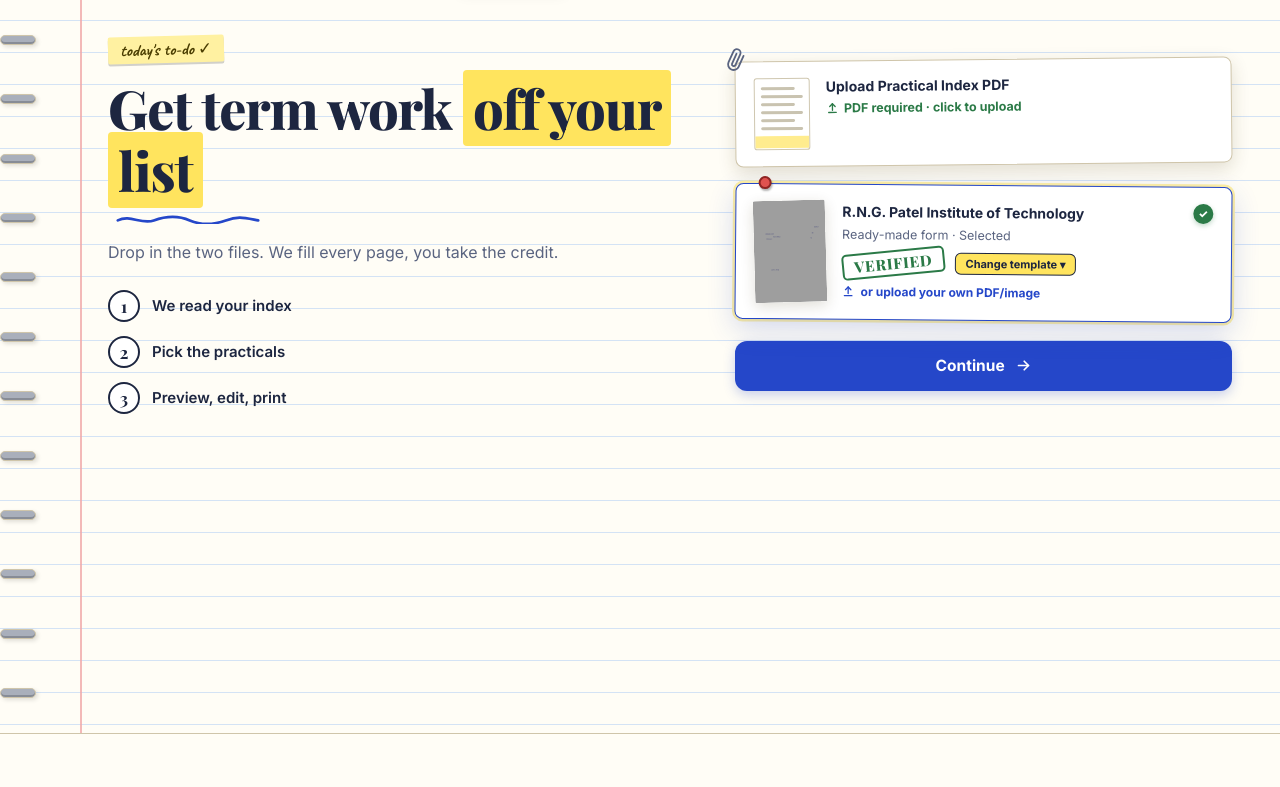
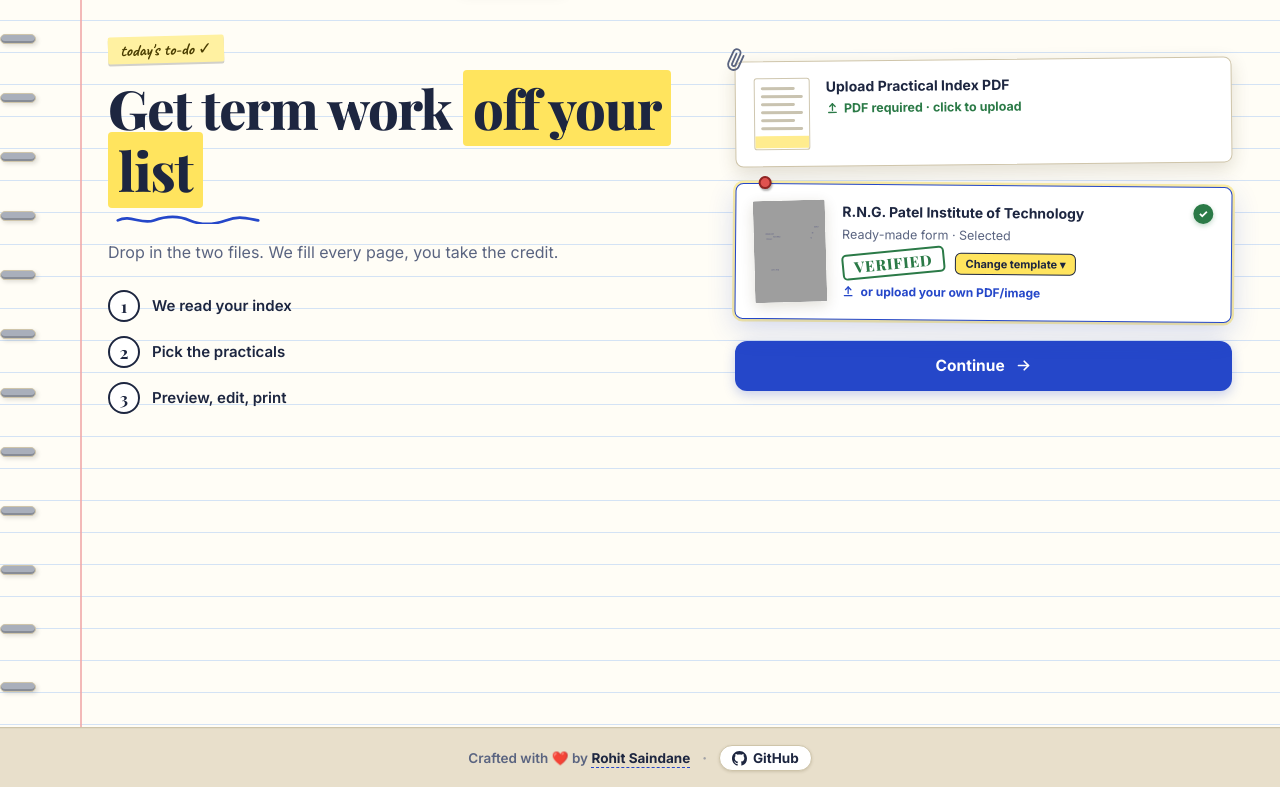
Before and after one commit to Rohit-Saindane/termwork-generator, a Flask app: page / in a window 1280 px wide. Shown: the part 103-890 px from the top of the page. Before the commit the page ends 837 px from the top, so only its background shows below. Run offline with Flask 3, Linux system fonts and the light colour scheme; some web fonts are replaced; grey boxes are pictures that could not be loaded.

Commit message:
Add author credit footer with GitHub profile link

```diff
--- a/scratch/verify_ui.py
+++ b/scratch/verify_ui.py
@@ -29,9 +29,9 @@ class TestTermWorkForge(unittest.TestCase):
         self.assertIn('id="btn-trigger-fullscreen-preview"', html)
         self.assertIn('id="fullscreen-modal"', html)
 
-        # Check asset versioning v=3.4
-        self.assertIn('notebook.css?v=3.4', html)
-        self.assertIn('app.js?v=3.4', html)
+        # Check asset versioning v=3.5
+        self.assertIn('notebook.css?v=3.5', html)
+        self.assertIn('app.js?v=3.5', html)
         print("✓ Homepage HTML checks passed!")
 
     def test_static_files(self):
--- a/static/css/notebook.css
+++ b/static/css/notebook.css
@@ -2787,3 +2787,82 @@ button { cursor: pointer; }
     border: none !important;
   }
 }
+
+/* ── Notebook Footer Credits ── */
+.nb-footer {
+  width: 100%;
+  padding: 16px 24px;
+  background: var(--desk);
+  border-top: 1.5px solid var(--line);
+  display: flex;
+  align-items: center;
+  justify-content: center;
+  box-sizing: border-box;
+  position: relative;
+  z-index: 10;
+  transition: background-color .2s ease;
+}
+.nb-footer-inner {
+  display: inline-flex;
+  align-items: center;
+  justify-content: center;
+  gap: 12px;
+  font-size: 13.5px;
+  font-weight: 600;
+  color: var(--mut);
+  flex-wrap: wrap;
+}
+.nb-footer-author {
+  color: var(--ink);
+  font-weight: 700;
+  text-decoration: none;
+  border-bottom: 1.5px dashed var(--pen);
+  transition: all .15s ease;
+  padding-bottom: 1px;
+}
+.nb-footer-author:hover {
+  color: var(--pen);
+  border-bottom-style: solid;
+  background: var(--hls);
+  border-radius: 2px;
+}
+.nb-footer-sep {
+  opacity: 0.5;
+  font-weight: 800;
+}
+.nb-footer-gh {
+  display: inline-flex;
+  align-items: center;
+  gap: 6px;
+  color: var(--ink);
+  text-decoration: none;
+  font-weight: 700;
+  padding: 4px 12px;
+  border-radius: 99px;
+  background: var(--card);
+  border: 1.5px solid var(--edge);
+  box-shadow: 0 1px 3px var(--shadow);
+  transition: all .15s ease;
+}
+.nb-footer-gh:hover {
+  border-color: var(--pen);
+  color: var(--pen);
+  transform: translateY(-1px);
+  box-shadow: 0 3px 8px rgba(37,71,201,0.18);
+}
+.nb-footer-gh svg {
+  flex-shrink: 0;
+}
+@media (max-width: 600px) {
+  .nb-footer {
+    padding: 12px 14px max(14px, env(safe-area-inset-bottom, 14px));
+  }
+  .nb-footer-inner {
+    font-size: 12px;
+    gap: 8px;
+  }
+  .nb-footer-gh {
+    padding: 3px 9px;
+    font-size: 11.5px;
+  }
+}
--- a/templates/index.html
+++ b/templates/index.html
@@ -849,6 +849,20 @@
         </div>
 
       </main>
+
+    <!-- Footer Credits -->
+    <footer class="nb-footer">
+      <div class="nb-footer-inner">
+        <span>Crafted with ❤️ by <a href="https://github.com/Rohit-Saindane" target="_blank" rel="noopener noreferrer" class="nb-footer-author">Rohit Saindane</a></span>
+        <span class="nb-footer-sep">·</span>
+        <a href="https://github.com/Rohit-Saindane" target="_blank" rel="noopener noreferrer" class="nb-footer-gh" aria-label="Rohit Saindane's GitHub Profile">
+          <svg width="15" height="15" viewBox="0 0 24 24" fill="currentColor" aria-hidden="true">
+            <path d="M12 0C5.37 0 0 5.37 0 12c0 5.31 3.435 9.795 8.205 11.385.6.105.825-.255.825-.57 0-.285-.015-1.23-.015-2.235-3.015.555-3.795-.735-4.035-1.41-.135-.345-.72-1.41-1.23-1.695-.42-.225-1.02-.78-.015-.795.945-.015 1.62.87 1.845 1.23 1.08 1.815 2.805 1.305 3.495.99.105-.78.42-1.305.765-1.605-2.67-.3-5.46-1.335-5.46-5.925 0-1.305.465-2.385 1.23-3.225-.12-.3-.54-1.53.12-3.18 0 0 1.005-.315 3.3 1.23.96-.27 1.98-.405 3-.405s2.04.135 3 .405c2.295-1.56 3.3-1.23 3.3-1.23.66 1.65.24 2.88.12 3.18.765.84 1.23 1.905 1.23 3.225 0 4.605-2.805 5.625-5.475 5.925.435.375.81 1.095.81 2.22 0 1.605-.015 2.895-.015 3.3 0 .315.225.69.825.57A12.02 12.02 0 0 0 24 12c0-6.63-5.37-12-12-12z"/>
+          </svg>
+          <span>GitHub</span>
+        </a>
+      </div>
+    </footer>
   </div><!-- #notebook-app -->
 
   <!-- Full Screen Term Work Preview Modal -->
```
